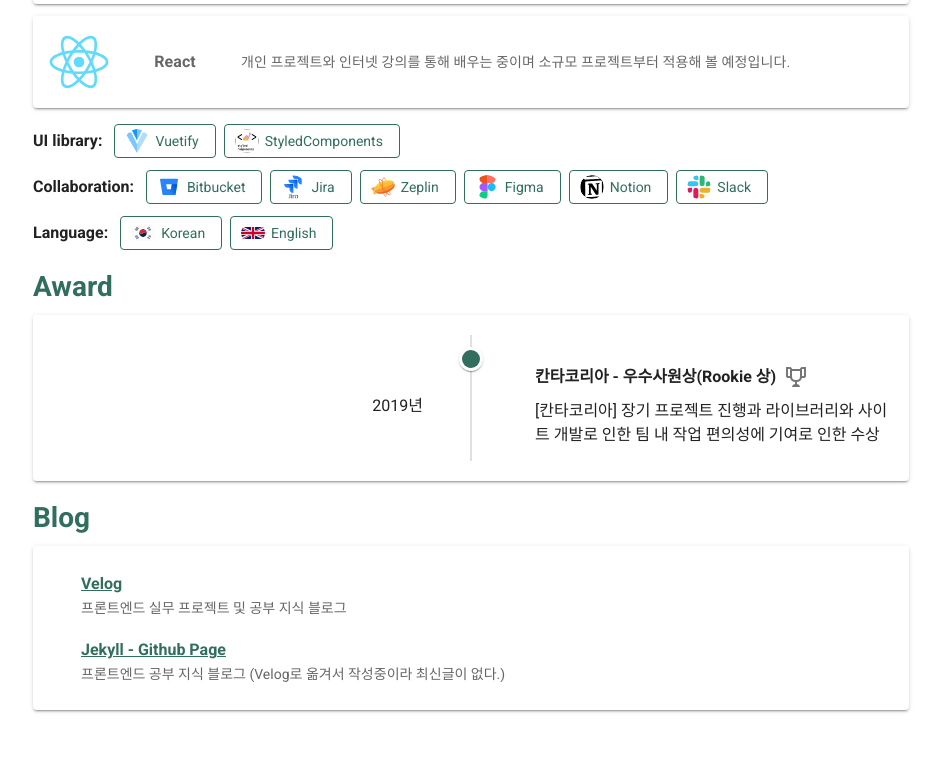
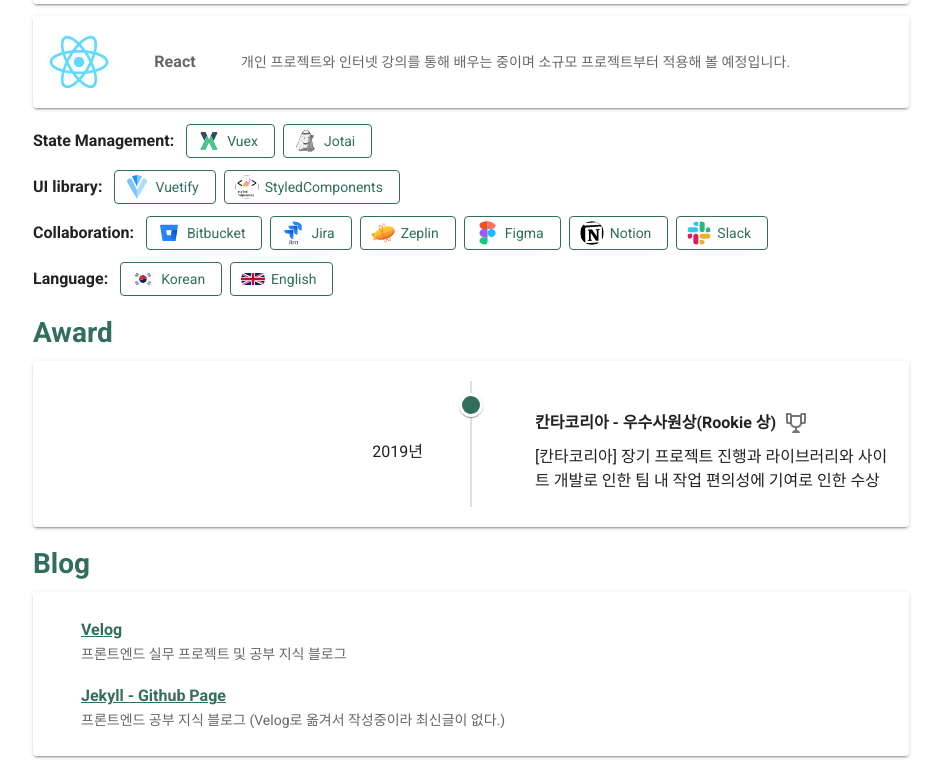
Before and after one commit to adc0612/portfolio, a Vue app: page / in a window 1280 px wide. Shown: the part 2546-3322 px from the top of the page, without its empty margins (169-1110 px from the left). Before the commit the page ends 3276 px from the top, so only its background shows below. Built offline with nearby package versions, Linux system fonts and the light colour scheme.

Commit message:
feat: Add state management skill

```diff
--- a/src/components/common/DetailModal.vue
+++ b/src/components/common/DetailModal.vue
@@ -11,7 +11,7 @@
         <div v-if="data.imageName" class="mt-4">
           <v-img :alt="`${data.imageName} project image`" :src="require(`@/assets/image/${data.imageName}`)" contain max-height="500px" />
         </div>
-        <div class="text-container mt-4" v-for="(section, index) in data.sections" :key="index">
+        <div v-for="(section, index) in data.sections" :key="index" class="text-container mt-4">
           <h3 class="primary--text">{{ section.subTitle }}</h3>
           <div v-if="section.subTitle === '# Skill'" class="skill-list d-flex flex-wrap mt-4">
             <SkillChip v-for="(skill, i) in section.contents" :key="i" :name="skill" />
--- a/src/views/SkillPage.vue
+++ b/src/views/SkillPage.vue
@@ -53,6 +53,10 @@ export default {
     ],
     skillContents: [
       {
+        title: 'State Management',
+        skills: ['Vuex', 'Jotai'],
+      },
+      {
         title: 'UI library',
         skills: ['Vuetify', 'StyledComponents'],
       },
```
